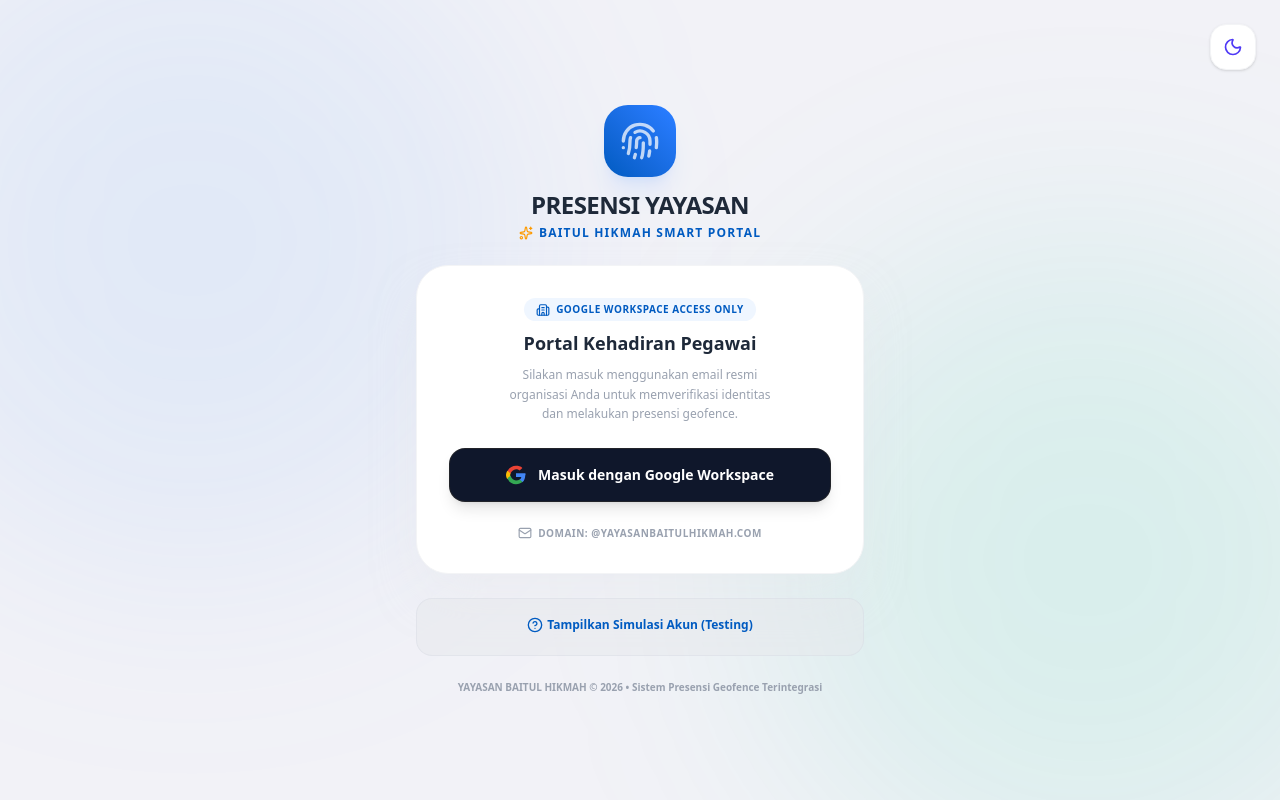
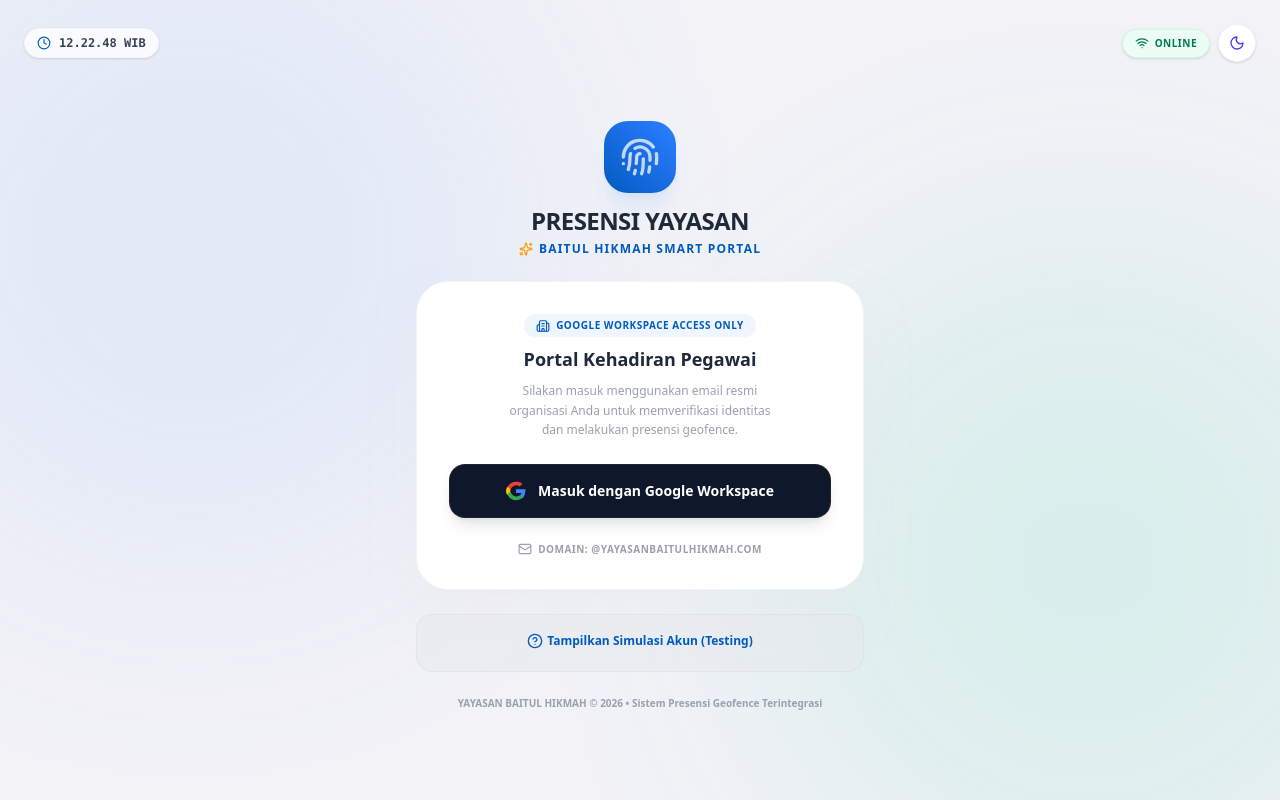
Before and after one commit to anamisme/presensialhikmah, a React (Vite) app: page / in a window 1280 px wide. Built offline with nearby package versions, Linux system fonts and the light colour scheme.

Commit message:
feat: add network status and clock to LoginScreen
Enhance the login interface with real-time connectivity monitoring and a live clock display to improve user awareness.

```diff
--- a/src/components/LoginScreen.tsx
+++ b/src/components/LoginScreen.tsx
@@ -3,11 +3,9 @@
  * SPDX-License-Identifier: Apache-2.0
  */
 
-import React, { useState } from 'react';
-import { motion } from 'motion/react';
+import React, { useState, useEffect } from 'react';
+import { motion, AnimatePresence } from 'motion/react';
 import {
-  ShieldCheck,
-  LogIn,
   Fingerprint,
   Sparkles,
   Moon,
@@ -15,7 +13,13 @@
   Building2,
   Mail,
   ShieldAlert,
-  HelpCircle
+  HelpCircle,
+  Wifi,
+  WifiOff,
+  Clock,
+  ShieldCheck,
+  ArrowRight,
+  Info
 } from 'lucide-react';
 import { Employee } from '../types';
 import { ASSETS } from '../data';
@@ -40,9 +44,33 @@
   const [isAuthenticating, setIsAuthenticating] = useState(false);
   const [successMsg, setSuccessMsg] = useState<string | null>(null);
 
+  // Real-time connection tracking on Login Screen
+  const [isOnline, setIsOnline] = useState<boolean>(() =>
+    typeof navigator !== 'undefined' ? navigator.onLine : true
+  );
+
+  // Time clock on Login Screen for high-precision vibe
+  const [currentTime, setCurrentTime] = useState(new Date());
+
   // Dev simulation state
   const [showDevPanel, setShowDevPanel] = useState(false);
   const [simulatedEmail, setSimulatedEmail] = useState('ahmad@yayasanbaitulhikmah.com');
+
+  useEffect(() => {
+    const handleOnline = () => setIsOnline(true);
+    const handleOffline = () => setIsOnline(false);
+
+    window.addEventListener('online', handleOnline);
+    window.addEventListener('offline', handleOffline);
+
+    const clockTimer = setInterval(() => setCurrentTime(new Date()), 1000);
+
+    return () => {
+      window.removeEventListener('online', handleOnline);
+      window.removeEventListener('offline', handleOffline);
+      clearInterval(clockTimer);
+    };
+  }, []);
 
   const handleLoginSuccessWithDetails = (googleUser: any) => {
     const email = googleUser.email;
@@ -119,6 +147,11 @@
   };
 
   const handleGoogleSignInClick = async () => {
+    if (!isOnline) {
+      setError('Autentikasi Google Workspace memerlukan koneksi internet aktif. Silakan hubungkan perangkat Anda ke internet.');
+      return;
+    }
+
     setError(null);
     setSuccessMsg(null);
     setIsAuthenticating(true);
@@ -165,17 +198,39 @@
       <div className="absolute top-[-10%] left-[-10%] w-[50vw] h-[50vw] rounded-full bg-blue-400/10 dark:bg-blue-600/5 blur-[120px] pointer-events-none" />
       <div className="absolute bottom-[-10%] right-[-10%] w-[50vw] h-[50vw] rounded-full bg-emerald-400/10 dark:bg-emerald-600/5 blur-[120px] pointer-events-none" />
 
-      {/* Theme Switcher top right */}
-      <div className="absolute top-6 right-6">
-        <button
-          onClick={() => setDarkMode(!darkMode)}
-          className="p-3 rounded-2xl bg-white dark:bg-[#1C1C1E] border border-gray-100 dark:border-zinc-800 text-gray-500 dark:text-gray-400 shadow-sm hover:brightness-95 active:scale-95 transition-all cursor-pointer"
-        >
-          {darkMode ? <Sun className="w-5 h-5 text-amber-500" /> : <Moon className="w-5 h-5 text-indigo-600" />}
-        </button>
+      {/* Top Controls Area */}
+      <div className="absolute top-6 left-6 right-6 flex justify-between items-center z-20">
+        {/* Realtime Clock Pill */}
+        <div className="flex items-center gap-2 px-3 py-1.5 rounded-full bg-white/80 dark:bg-[#1C1C1E]/80 border border-gray-100 dark:border-zinc-800 shadow-sm backdrop-blur-md">
+          <Clock className="w-3.5 h-3.5 text-[#005bc1] dark:text-blue-400" />
+          <span className="font-mono text-xs font-bold text-gray-700 dark:text-gray-300">
+            {currentTime.toLocaleTimeString('id-ID', { hour: '2-digit', minute: '2-digit', second: '2-digit' })} WIB
+          </span>
+        </div>
+
+        <div className="flex items-center gap-2">
+          {/* Connection Status Pill on Login Screen */}
+          <div className={`flex items-center gap-1.5 px-3 py-1.5 rounded-full border text-[10px] font-black tracking-wider shadow-sm transition-all duration-300 ${
+            isOnline
+              ? 'bg-emerald-50 dark:bg-emerald-950/20 border-emerald-100 dark:border-emerald-900/30 text-emerald-700 dark:text-emerald-400'
+              : 'bg-rose-50 dark:bg-rose-950/20 border-rose-100 dark:border-rose-900/30 text-rose-700 dark:text-rose-400 animate-pulse'
+          }`}>
+            {isOnline ? <Wifi className="w-3.5 h-3.5" /> : <WifiOff className="w-3.5 h-3.5" />}
+            <span>{isOnline ? 'ONLINE' : 'OFFLINE'}</span>
+          </div>
+
+          {/* Theme Switcher */}
+          <button
+            onClick={() => setDarkMode(!darkMode)}
+            className="p-2.5 rounded-full bg-white dark:bg-[#1C1C1E] border border-gray-100 dark:border-zinc-800 text-gray-500 dark:text-gray-400 shadow-sm hover:brightness-95 active:scale-95 transition-all cursor-pointer"
+            aria-label="Toggle dark mode"
+          >
+            {darkMode ? <Sun className="w-4 h-4 text-amber-500" /> : <Moon className="w-4 h-4 text-indigo-600" />}
+          </button>
+        </div>
       </div>
 
-      <div className="w-full max-w-md z-10 space-y-6">
+      <div className="w-full max-w-md z-10 space-y-6 mt-8">
 
         {/* Main Logo & Headline */}
         <div className="text-center space-y-3">
@@ -211,6 +266,23 @@
                 Silakan masuk menggunakan email resmi organisasi Anda untuk memverifikasi identitas dan melakukan presensi geofence.
               </p>
             </div>
+
+            {/* Connection Warning Banner when Offline */}
+            {!isOnline && (
+              <motion.div
+                initial={{ opacity: 0, scale: 0.95 }}
+                animate={{ opacity: 1, scale: 1 }}
+                className="bg-amber-50 dark:bg-amber-950/20 border border-amber-100 dark:border-amber-900/40 p-4 rounded-2xl text-left flex gap-3 text-xs text-amber-800 dark:text-amber-400"
+              >
+                <WifiOff className="w-5 h-5 shrink-0 mt-0.5 text-amber-600 dark:text-amber-400" />
+                <div className="space-y-1">
+                  <p className="font-bold">Mode Offline Terdeteksi</p>
+                  <p className="leading-relaxed font-medium">
+                    Autentikasi Google memerlukan internet. Jika Anda adalah pengembang atau ingin menguji sistem, Anda bisa menggunakan panel simulasi di bawah untuk login dan menguji ketahanan absensi offline kami!
+                  </p>
+                </div>
+              </motion.div>
+            )}
 
             {/* Error Message Banner */}
             {error && (
@@ -305,9 +377,12 @@
               animate={{ opacity: 1, y: 0 }}
               className="mt-3 pt-3 border-t border-gray-300/40 dark:border-zinc-800/60 text-left space-y-3"
             >
-              <p className="text-[10px] text-gray-500 leading-normal font-medium">
-                Gunakan dropdown di bawah untuk mensimulasikan login Google Workspace tanpa membuka jendela pop-up Google asli. Cocok untuk menguji identitas admin atau karyawan yang berbeda.
-              </p>
+              <div className="bg-blue-50/50 dark:bg-blue-950/10 border border-blue-100/30 p-3 rounded-xl flex gap-2.5 text-[11px] text-blue-700 dark:text-blue-400 font-medium leading-relaxed">
+                <Info className="w-4 h-4 shrink-0 mt-0.5" />
+                <p>
+                  Gunakan dropdown untuk mensimulasikan login Google Workspace tanpa jendela pop-up Google asli. Berfungsi penuh baik online maupun offline!
+                </p>
+              </div>
 
               <div className="space-y-1.5">
                 <label className="text-[9px] font-black text-gray-400 dark:text-gray-500 uppercase tracking-wider block">Pilih Akun Simulasi</label>
```
